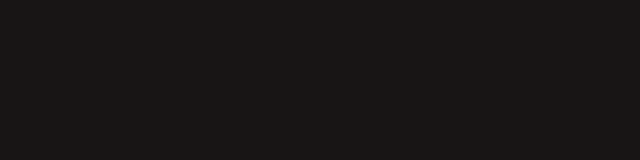
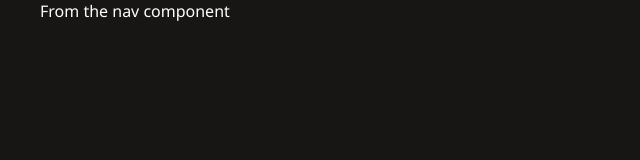
Before and after one commit to jv88899/all-time-starting-five, a Gatsby site: page / in a window 1280 px wide. Shown: the whole page, without its empty margins (0-640 px from the left). Built offline with nearby package versions, Linux system fonts and the light colour scheme; Gatsby itself is replaced by a stand-in of ours.

Commit message:
set up navbar component

```diff
--- a/src/components/Header.js
+++ b/src/components/header/Header.js
@@ -1,10 +1,12 @@
 import React from 'react'
+import Navbar from '../navbar/Navbar'
 import styles from './header.module.css'
 
 const Header = () => (
     <header
         className={styles.containerFull}
     >
+        <Navbar />
     </header>
 )
 
--- /dev/null
+++ b/src/components/navbar/Navbar.js
@@ -0,0 +1,12 @@
+import React from 'react'
+import styles from './navbar.module.css'
+
+const Navbar = () => (
+    <nav
+        className={styles.container}
+    >
+        From the nav component
+    </nav>
+)
+
+export default Navbar
--- /dev/null
+++ b/src/components/navbar/navbar.module.css
@@ -0,0 +1,6 @@
+.container {
+    color: #FFFEFE;
+    height: 100%;
+    margin: 0 auto;
+    max-width: 1200px;
+}
--- a/src/pages/index.js
+++ b/src/pages/index.js
@@ -1,5 +1,5 @@
 import React from 'react'
-import Header from '../components/Header'
+import Header from '../components/header/Header'
 import '../styles/global.css'
 
 const Index = () => (
--- a/src/styles/global.css
+++ b/src/styles/global.css
@@ -3,6 +3,7 @@
 }
 
 body {
+    font-family: 'Segoe UI', Tahoma, Geneva, Verdana, sans-serif;
     margin: 0;
     padding: 0;
 }
```
Also changed, not shown: src/components/header/header.module.css (renamed from src/components/header.module.css).
